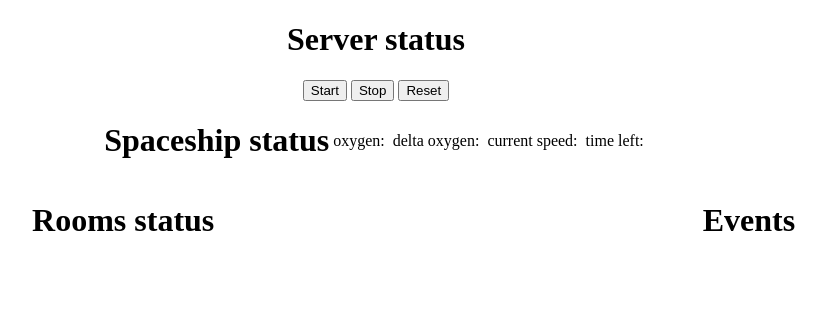
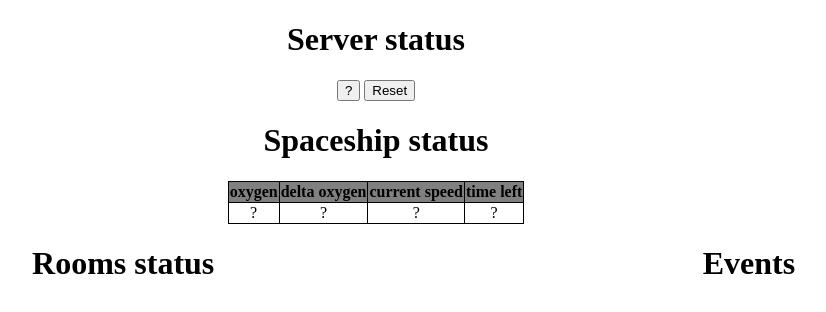
Before and after one commit to yoann-dufresne/Spaceship_node, a website: page client/admin.html in a window 1280 px wide. Shown: the whole page, without its empty margins (264-1090 px from the left). Drawn offline with Linux system fonts and the light colour scheme; no server answers.

Commit message:
some works on admin.html (not ended)

```diff
--- a/client/admin.html
+++ b/client/admin.html
@@ -10,20 +10,27 @@
 			<h1>Server status</h1>
 			<p id="log"></p>
 			<div>
-				<button id="start">Start</button>
-				<button id="stop">Stop</button>
+				<button id="start-stop">?</button>
 				<button id="reset">Reset</button>
 			</div>
 		</div>
 
-		<div id="parameters">
+		<div id="spaceship">
 			<h1>Spaceship status</h1>
-			<div>
-			  oxygen: <span id="oxygen"></span>
-			  delta oxygen: <span id="delta_oxygen"></span>
-			  current speed: <span id="current_speed"></span>
-			  time left: <span id="time_left"></span>
-			 </div>
+			<table>
+				<tr>
+					<th>oxygen</th>
+					<th>delta oxygen</th>
+					<th>current speed</th>
+					<th>time left</th>
+				</tr>
+				<tr>
+					<td id='oxygen'>?</td>
+					<td id='delta_oxygen'>?</td>
+					<td id='current_speed'>?</td>
+					<td id='time_left'>?</td>
+				</tr>
+			</table>
 		</div>
 
 		<div id="rooms">
--- a/client/css/admin.css
+++ b/client/css/admin.css
@@ -3,15 +3,20 @@ body>* {
 	text-align: center;
 }
 
-#parameters * {
-	display: inline-block;
-	vertical-align: middle;
+#spaceship table {
+	margin: auto;
+	border-collapse: collapse;
+	border: 1pt solid;
 }
 
-#parameters input {
-	margin-right: 30px;
+#spaceship table td, #spaceship table th {
+	border-collapse: collapse;
+	border: 1pt solid;
 }
 
+#spaceship table th {
+	background-color: grey;
+}
 
 /* -------- Rooms -------- */
 
```
